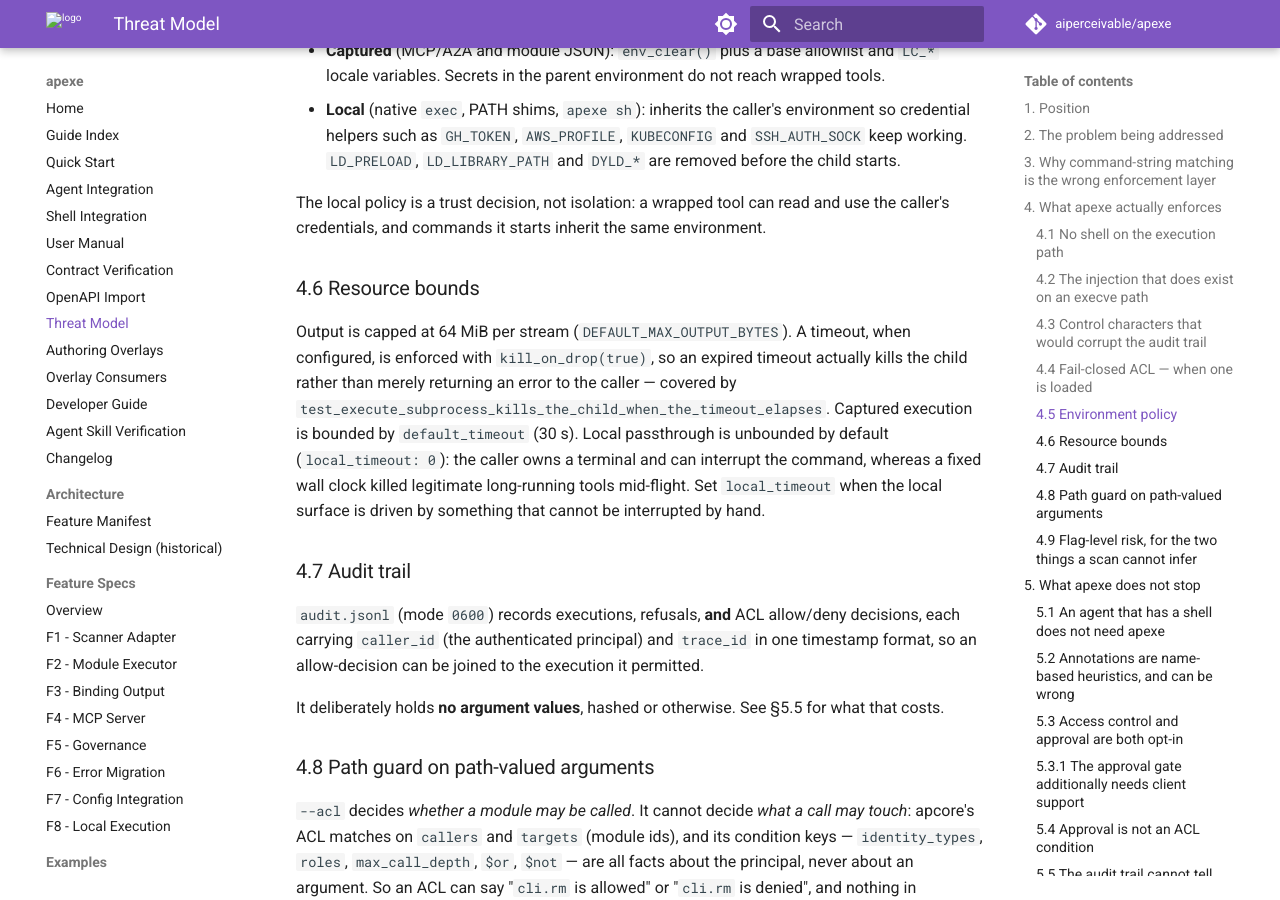
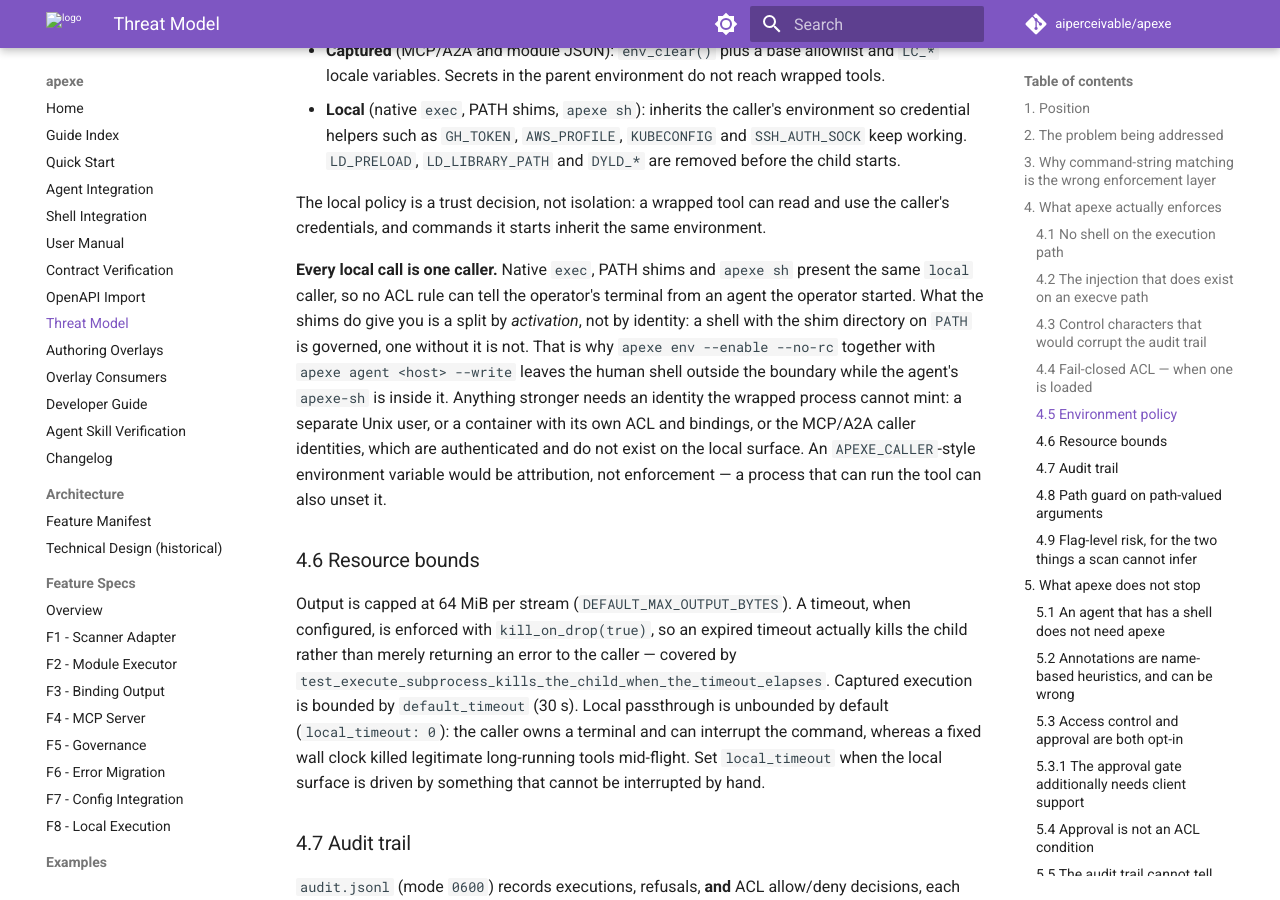
Before and after one commit to aiperceivable/apexe, an MkDocs documentation site: the page built from docs/threat-model.md, in a window 1280 px wide and 900 px high, scrolled down 3674 px. Built offline with MkDocs 1.6.1 and Material for MkDocs 9.7.7, drawn with Linux system fonts in a browser that asks for light colours; comment, search, counter and statistics services are not loaded.

Commit message:
chore(release): keep 0.11.1 for the unreleased work
0.11.1 is not on crates.io and has no GitHub release, so the two features prepared after it was tagged belong to it: 0.11.2 was never published and is folded back. The rust/v0.11.1 tag is moved to this commit afterwards, so the tag names what the version actually contains rather than the state it had two hours earlier.

```diff
--- a/Cargo.toml
+++ b/Cargo.toml
@@ -1,6 +1,6 @@
 [package]
 name = "apexe"
-version = "0.11.2"
+version = "0.11.1"
 edition = "2021"
 # Compile integration tests together instead of linking one binary per file.
 autotests = false
--- a/docs/threat-model.md
+++ b/docs/threat-model.md
@@ -162,6 +162,19 @@ Two policies, selected by execution surface:
 The local policy is a trust decision, not isolation: a wrapped tool can read
 and use the caller's credentials, and commands it starts inherit the same
 environment.
+
+**Every local call is one caller.** Native `exec`, PATH shims and `apexe sh`
+present the same `local` caller, so no ACL rule can tell the operator's terminal
+from an agent the operator started. What the shims do give you is a split by
+*activation*, not by identity: a shell with the shim directory on `PATH` is
+governed, one without it is not. That is why `apexe env --enable --no-rc`
+together with `apexe agent <host> --write` leaves the human shell outside the
+boundary while the agent's `apexe-sh` is inside it. Anything stronger needs an
+identity the wrapped process cannot mint: a separate Unix user, or a container
+with its own ACL and bindings, or the MCP/A2A caller identities, which are
+authenticated and do not exist on the local surface. An `APEXE_CALLER`-style
+environment variable would be attribution, not enforcement — a process that can
+run the tool can also unset it.
 
 ### 4.6 Resource bounds
 
```
Also changed, not shown: CHANGELOG.md (+1 -5 lines), docs/FEATURE_MANIFEST.md (+1 -1 lines), docs/user-manual.md (+1 -1 lines), examples/README.md (+1 -1 lines), 1 other file.
